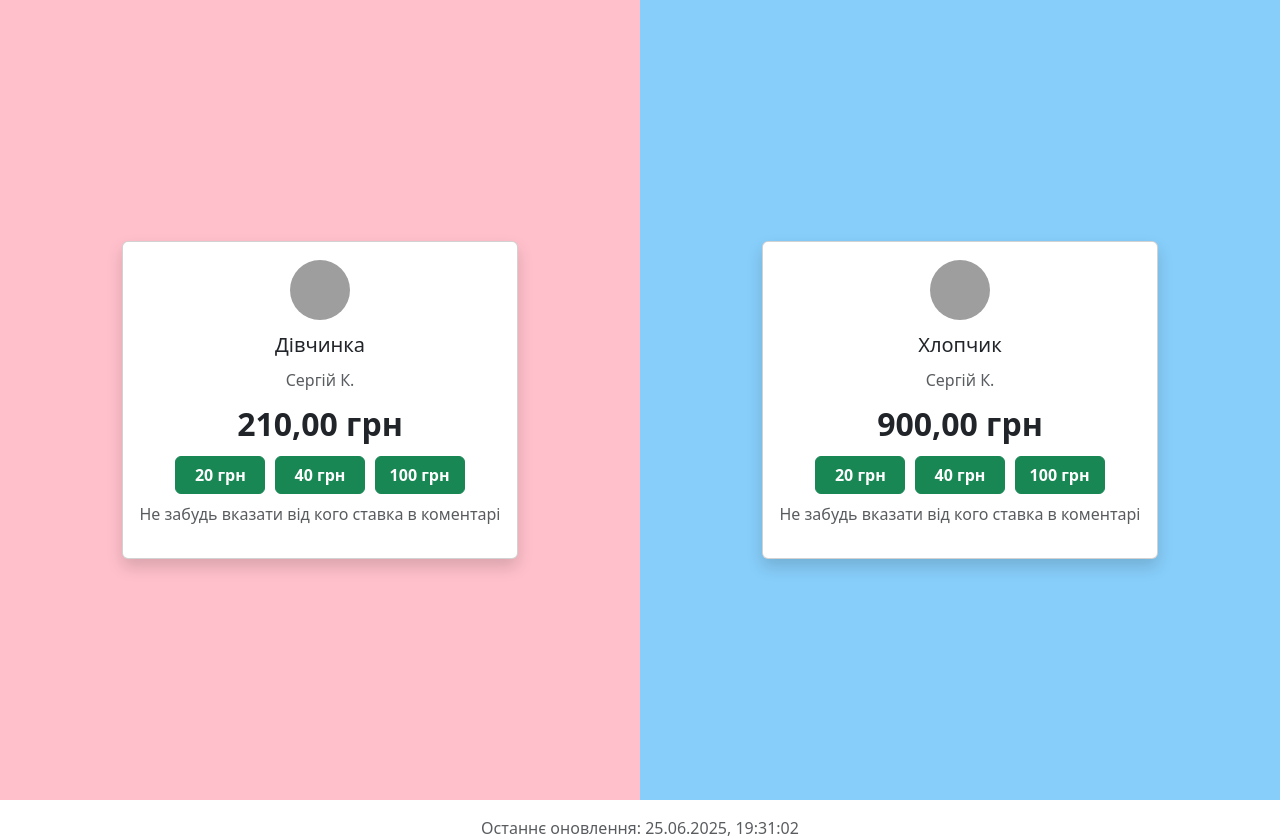
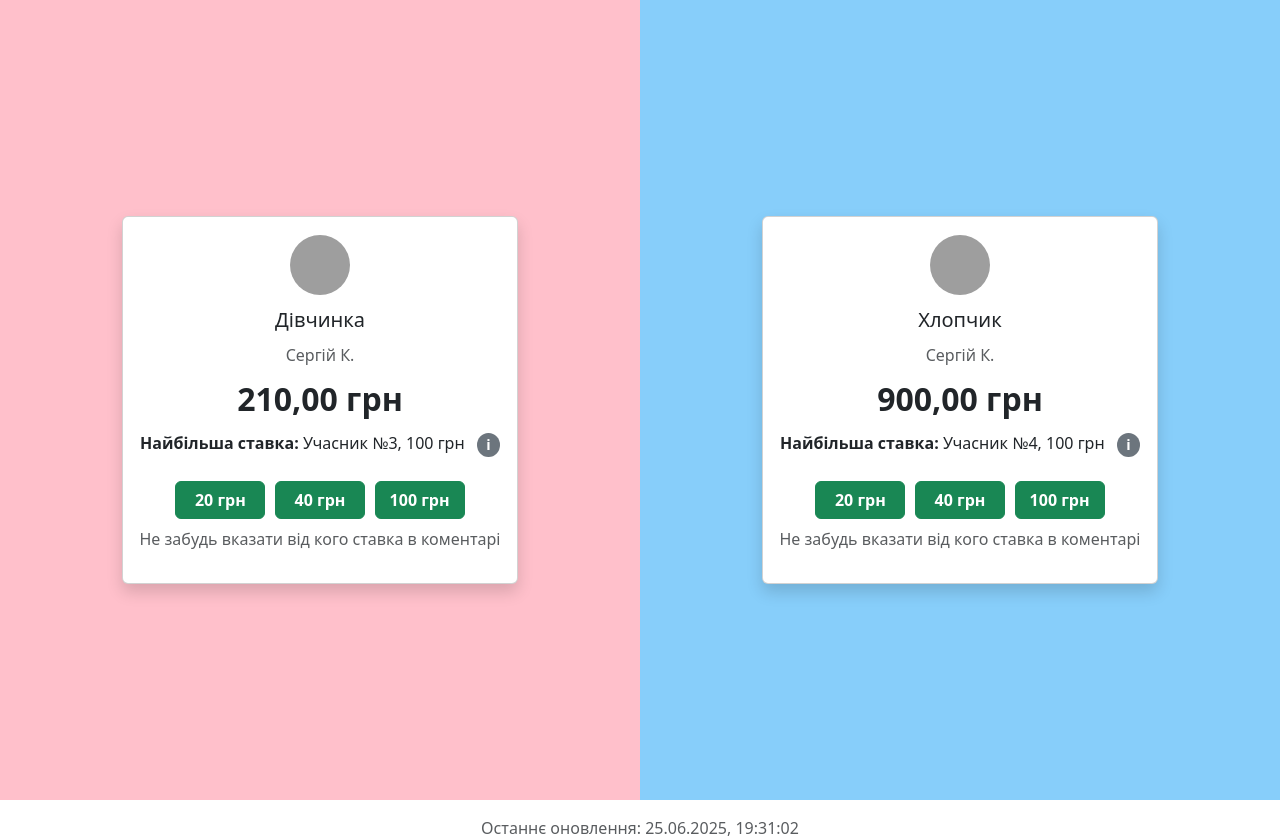
Before and after one commit to kurylivy/first-one, a plain HTML site: page index.html in a window 1280 px wide. Drawn offline with nearby package versions, Linux system fonts and the light colour scheme; grey boxes are pictures that could not be loaded.

Commit message:
Update index.html

```diff
--- a/index.html
+++ b/index.html
@@ -22,7 +22,7 @@
           <div class="card-title fs-5" id="jar1-title">Завантаження...</div>
           <div class="text-muted mb-2" id="jar1-owner"></div>
           <div class="balance mb-2" id="jar1-balance"></div>
-          <div class="best-bidder mb-4 d-none">
+          <div class="best-bidder mb-4">
           <span id="jar1-best"></span>
           <span class="ms-2" data-bs-toggle="tooltip" data-bs-placement="top"
                 title="Інформація оновлюється вручну, можливі затримки відображення">
@@ -46,7 +46,7 @@
           <div class="card-title fs-5" id="jar2-title">Завантаження...</div>
           <div class="text-muted mb-2" id="jar2-owner"></div>
           <div class="balance mb-2" id="jar2-balance"></div>
-          <div class="best-bidder mb-4 d-none">
+          <div class="best-bidder mb-4">
             <span id="jar2-best"></span>
             <span class="ms-2" data-bs-toggle="tooltip" data-bs-placement="top"
                   title="Інформація оновлюється вручну, можливі затримки відображення">
```
